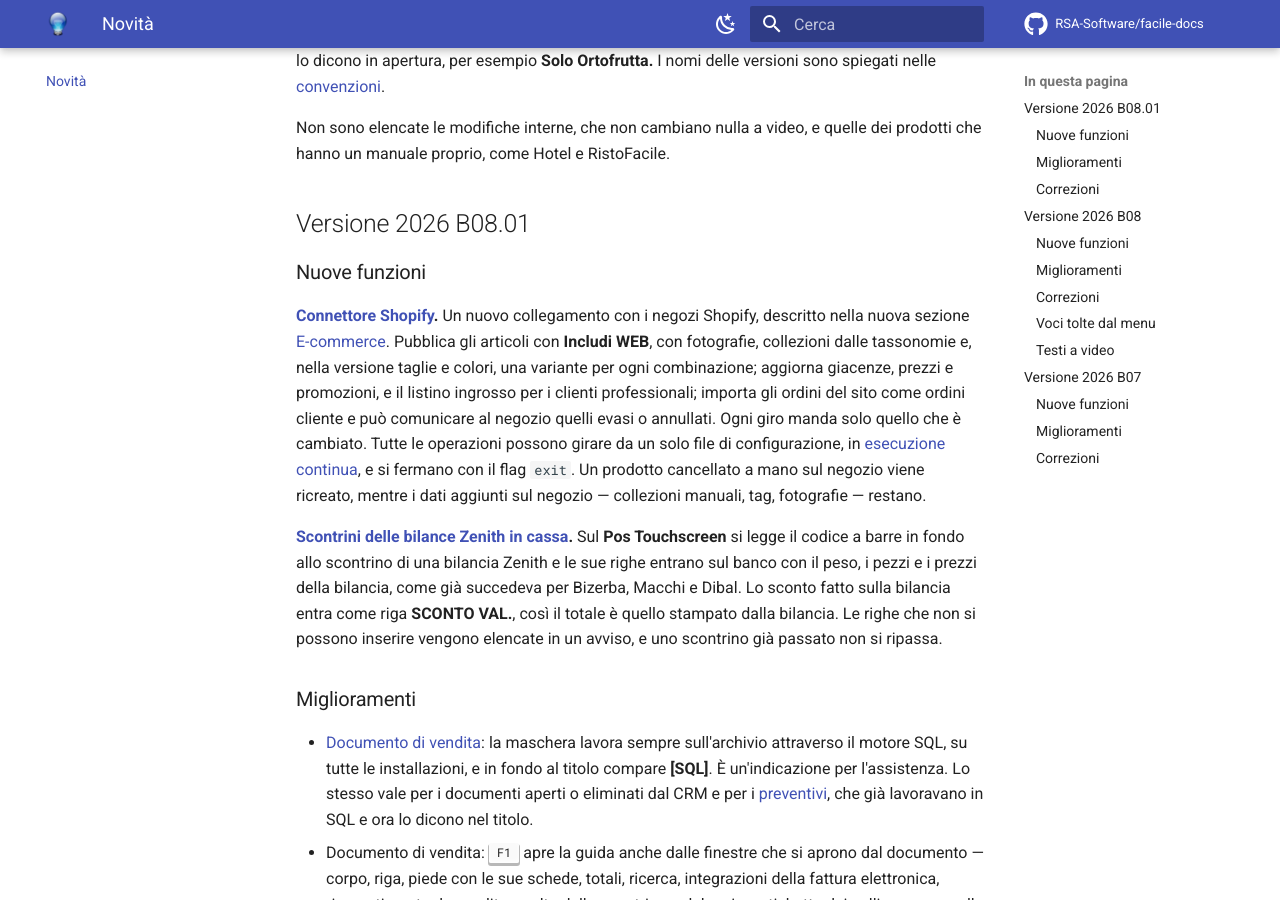
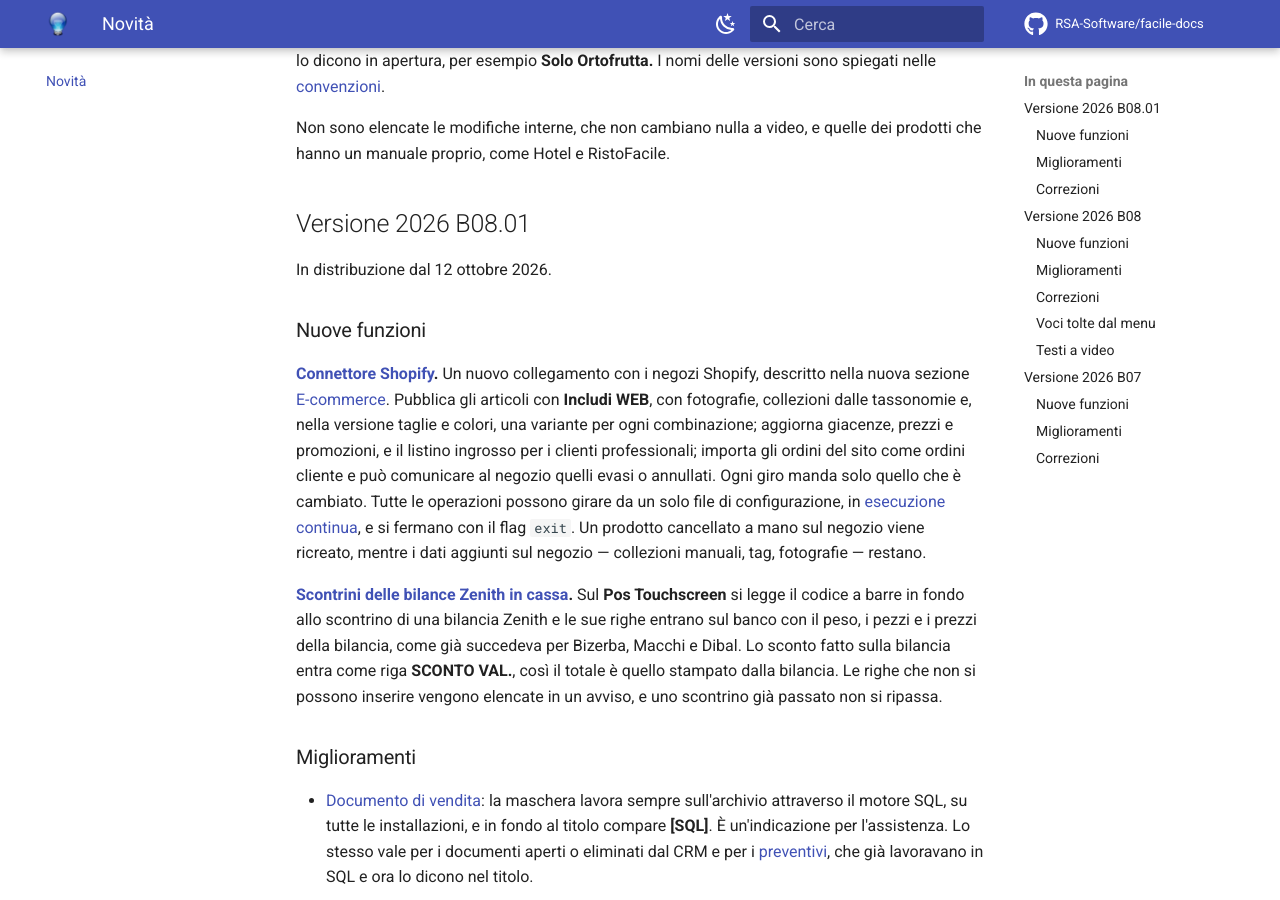
Before and after one commit to RSA-Software/facile-docs, an MkDocs documentation site: the page built from docs/novita/index.md, in a window 1280 px wide and 900 px high, scrolled down 355 px. Built offline with MkDocs 1.6.1 and Material for MkDocs 9.7.7, drawn with Linux system fonts in a browser that asks for light colours; comment, search, counter and statistics services are not loaded.

Commit message:
Novita': la B08.01 e' in distribuzione dal 12 ottobre 2026
Co-Authored-By: Claude Opus 5.5 (1M context) <noreply@anthropic.com>
Claude-Session: https://claude.ai/code/session_0154PrR49V3g37CHb3bwNvD6

```diff
--- a/docs/novita/index.md
+++ b/docs/novita/index.md
@@ -18,7 +18,7 @@ quelle dei prodotti che hanno un manuale proprio, come Hotel e RistoFacile.
 
 ## Versione 2026 B08.01
 
-<!-- DA VERIFICARE: data di distribuzione della B08.01 -->
+In distribuzione dal 12 ottobre 2026.
 
 ### Nuove funzioni
 
```
